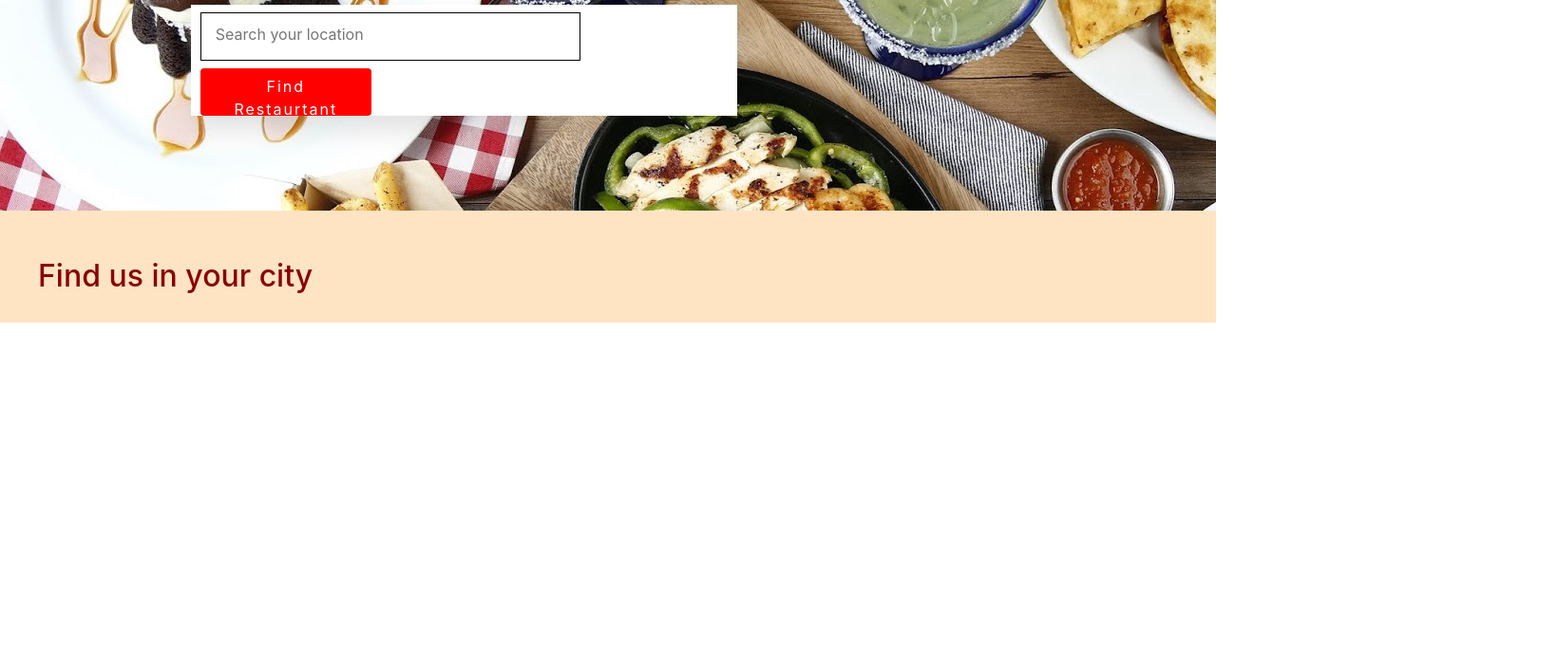
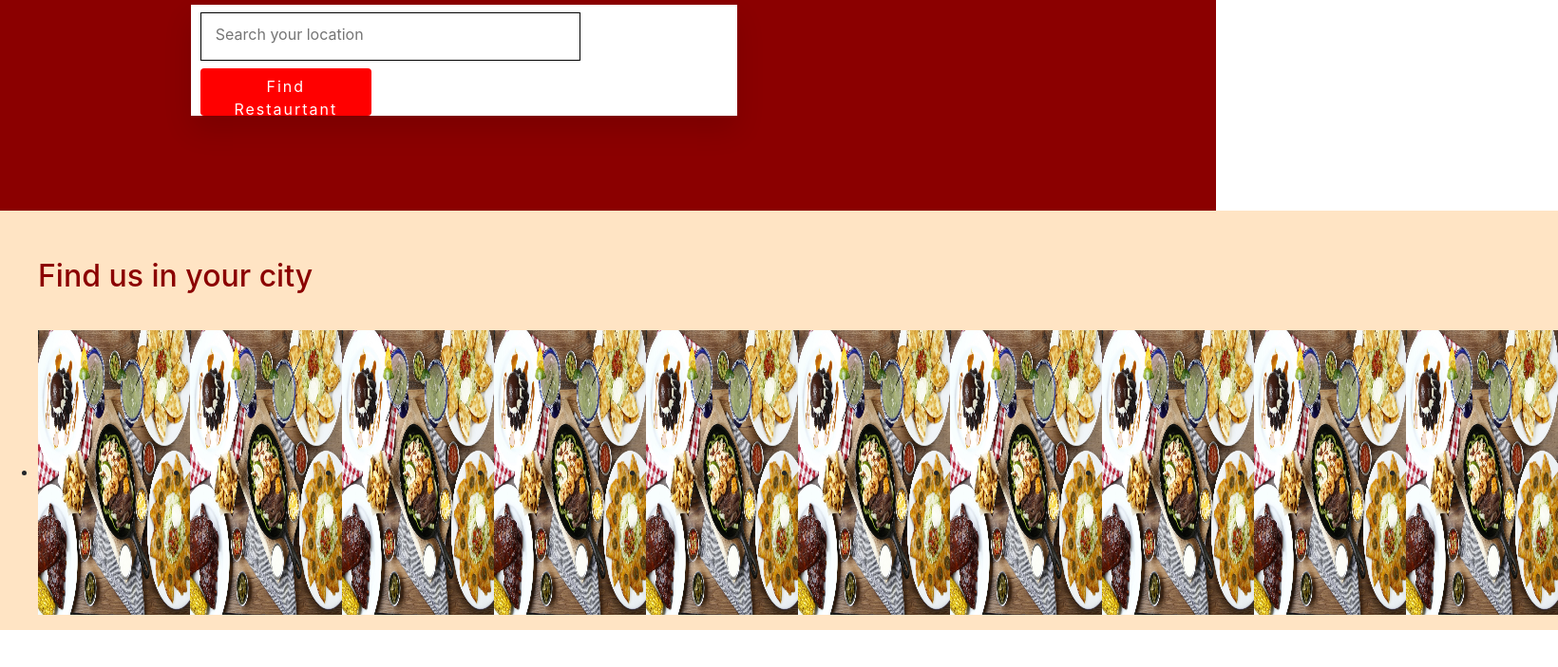
Before and after one commit to Nabeel73/FoodPanda, a plain HTML site: page index.html in a window 1280 px wide. Shown: the part 281-984 px from the top of the page at 95% size, 1640 px wide, since content can reach past the window. After the commit the page ends 945 px from the top, so only its background shows below. Drawn offline with nearby package versions, Linux system fonts and the light colour scheme.

Commit message:
top
top section is done

```diff
--- a/css/style.css
+++ b/css/style.css
@@ -1,7 +1,6 @@
             body {
                 margin: 0px auto;
                 overflow-x: hidden;
-    height: 1000px;
                 font-family: 'Trebuchet MS', 'Lucida Sans Unicode', 'Lucida Grande', 'Lucida Sans', Arial, sans-serif;
             }
 
@@ -18,8 +17,7 @@ body {
 
             .header {
                 background-color: darkred;
-    salmon;
-    background-image: url("/images/food.jpg");
+                /*   background-image: url("../images/food.jpg");*/
                 padding-top: 100px;
                 padding-left: 100px;
                 padding-bottom: 100px;
@@ -31,8 +29,6 @@ h1 {
                 padding-bottom: 50px;
                 color: white;
             }
-
-
             /*
 #fusion-form {
     padding-left: 55px;
@@ -69,12 +65,11 @@ input[type=text] {
                 padding-left: 10px;
                 letter-spacing: 2px;
             }
-
-
             /*SECTION CSS START*/
 
             section {
                 background-color: bisque;
+                position: absolute;
             }
 
             h2 {
@@ -83,3 +78,7 @@ h2 {
                 padding-bottom: 30px;
                 color: darkred;
             }
+
+            .city-list {
+                display: inline-flex;
+            }
--- a/index.html
+++ b/index.html
@@ -5,6 +5,7 @@
     <title>Panda</title>
     <link rel="stylesheet" type="text/css" href="css/style.css">
     <link rel="stylesheet" href="https://stackpath.bootstrapcdn.com/bootstrap/4.3.1/css/bootstrap.min.css">
+</head>
 
 <body>
 
@@ -38,12 +39,57 @@
             <div class="col-md-2"></div>
         </div>
     </div>
-        </div>
-
+    <!---SECTION START HERE-->
     <section>
         <div class="fusion-section">
             <h2>Find us in your city</h2>
+        </div>
 
+        <div class="city-images-container">
+            <ul class="city-list">
+                <li>
+                    <a href="#"><img src="images/food.jpg" width="160px" height="300px"></a>
+                </li>
+
+                <li>
+                    <a href="#"><img src="images/food.jpg" width="160px" height="300px"></a>
+                </li>
+
+                <li>
+                    <a href="#"><img src="images/food.jpg" width="160px" height="300px"></a>
+                </li>
+
+                <li>
+                    <a href="#"><img src="images/food.jpg" width="160px" height="300px"></a>
+                </li>
+
+                <li>
+                    <a href="#"><img src="images/food.jpg" width="160px" height="300px"></a>
+                </li>
+
+                <li>
+                    <a href="#"><img src="images/food.jpg" width="160px" height="300px"></a>
+                </li>
+
+                <li>
+                    <a href="#"><img src="images/food.jpg" width="160px" height="300px"></a>
+                </li>
+
+                <li>
+                    <a href="#"><img src="images/food.jpg" width="160px" height="300px"></a>
+                </li>
+
+                <li>
+                    <a href="#"><img src="images/food.jpg" width="160px" height="300px"></a>
+                </li>
+
+                <li>
+                    <a href="#"><img src="images/food.jpg" width="160px" height="300px"></a>
+                </li>
+
+
+
+            </ul>
         </div>
 
     </section>
```
Lines whose indentation alone changed are shown as unchanged.
